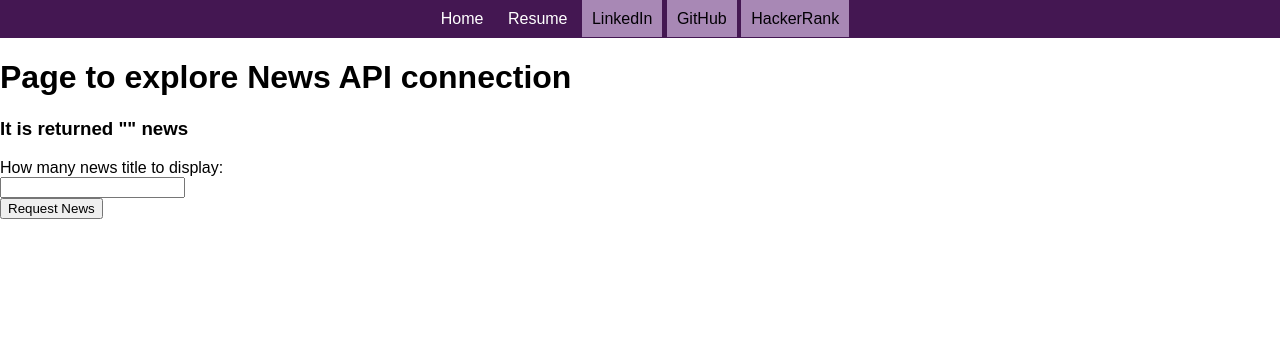
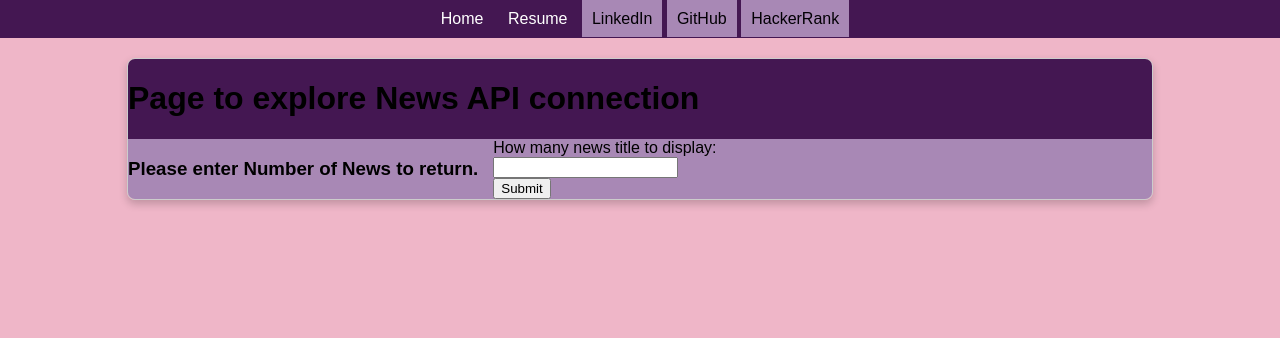
Before and after one commit to alesia-hub/myportfolio, a Django app: page /news/ in a window 1280 px wide. Shown: the top 338 px of the page. Run offline with Django 5.2, Linux system fonts and the light colour scheme; data that the repository does not hold is empty.

Commit message:
updates for the view

```diff
--- a/portfolio/static/css/home_styles.css
+++ b/portfolio/static/css/home_styles.css
@@ -77,6 +77,7 @@ body {
     height: 80%;
     justify-content: left;
     flex-direction: row;
+    background-color: #A888B5;
     /* Arrange items in rows */
     flex-wrap: wrap;
     /* Wrap items to the next row if they exceed the container width */
--- a/portfolio/templates/portfolio/newspage.html
+++ b/portfolio/templates/portfolio/newspage.html
@@ -13,22 +13,27 @@
 
 </head>
 
-<body>
-    <div class="container">
-        <div class="section top-section">
+<body style="background-color: #EFB6C8;">
+    <div class="form-container">
+        <div class="section top-section"  style="background-color: #441752; justify-content:s center;">
             <h1>Page to explore News API connection</h1>
-            <h3>It is returned "{{ news.count }}" news</h3>
         </div>
-        <form>
+
+        <div class="grid-container">
+            <h3> {{ message }}</h3>
+            <form method="post" >
+                {% csrf_token %}
                 <label>How many news title to display: </label> <br>
                 <input type="text" name="number_news" maxlength="10"><br>
-            <input type="button" value="Request News">
+                <button type="submit" value="Request News">Submit</button>
             </form>
 
 
             <div class="section bottom-section">
+
                 {% for article in news %}
-            <div class="col-ig-4 col-md-6">
+                <div class="news-item" style="width: 60%; background-color: aqua;
+                text-align: left; text-indent: 80%;">
                     <p class="preserve-text">
                         <br>{{ article }}
                     </p>
@@ -36,6 +41,7 @@
                 {% endfor %}
             </div>
         </div>
+    </div>
 </body>
 
 {% endblock %}
--- a/portfolio/views.py
+++ b/portfolio/views.py
@@ -19,20 +19,30 @@ def all_news(request):
     params = {
         'q':'tesla',
         'sortBy': 'published',
-        'from': '2024-10-02',
+        # 'from': '2024-10-02',
         'apiKey': api_key
     }
 
-    response = requests.get(base_url, params=params, timeout=300)
-    all_news = response.json()
-    # print(all_news)
-    articles = []
-    print("Status code from the run: ", all_news['status'])
-    if all_news['status'] == 'ok':
-        print("Number of articles: ", len(all_news['articles']))
-        for i in all_news['articles']:
-            articles.append(i['title'])
-            #print(all_news['articles'][0]['description'])
+    if 'number_news' in request.POST:
+        number = request.POST['number_news']
+        print("Got the Number of Articles from the page: ", number)
+        response = requests.get(base_url, params=params, timeout=300)
+        all_news = response.json()
+        # print(all_news)
+        articles = []
+        print("Status code from the run: ", all_news['status'])
+        if all_news['status'] == 'ok':
+            print("Number of articles: ", len(all_news['articles']))
+            print("First 2 FULL articles: ")
+            # for a in all_news['articles']:
+            #     print(a['title'])
+            for i in all_news['articles']:
+                articles.append(i['title'])
+            print("First 10 articles: ",articles[:10])
+            return render(request, 'portfolio/newspage.html', {"message": "Dispalying some news: ",
+                                                            "news":articles[:int(number)]})
+        else:
+            print("Failed API call. See error bellow: \n", all_news['message'])
+            return render(request, 'portfolio/newspage.html', {"message":"Could not get News via API."})
     else:
-        print("Failed API call. See error bellow: \n", all_news['message'])
-    return render(request, 'portfolio/newspage.html', {"news":articles[1:6]})
+        return render(request, 'portfolio/newspage.html', {"message":"Please enter Number of News to return."})
```
Lines whose indentation alone changed are shown as unchanged.
